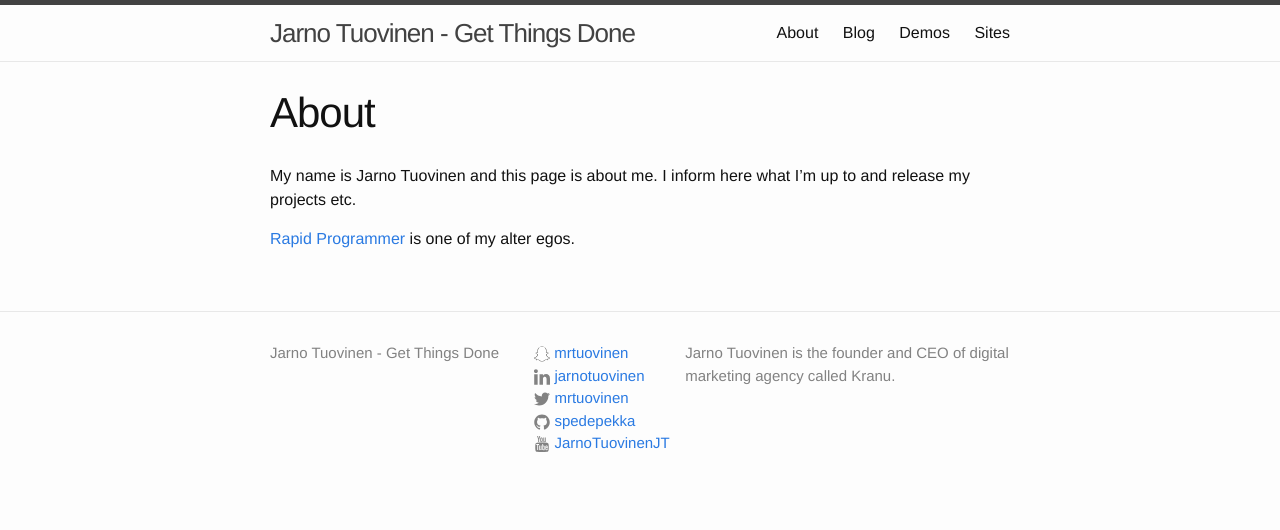
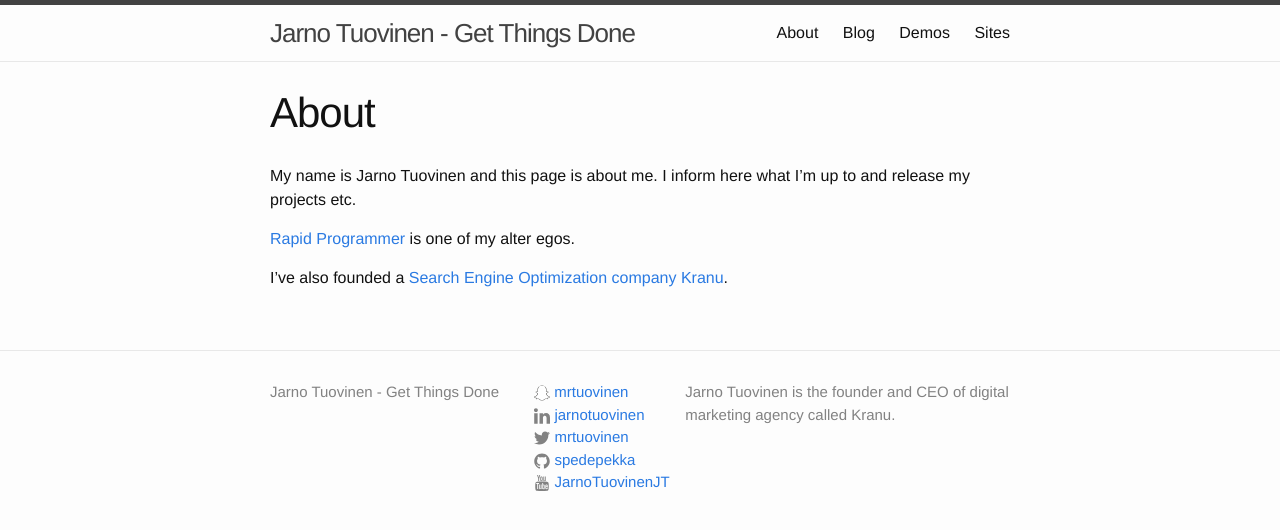
Before and after one commit to spedepekka/spedepekka.github.io, a Jekyll site: the page built from about.md, in a window 1280 px wide. Shown: the top 530 px of the page. Built offline with Jekyll 4.4.1, drawn with Linux system fonts in a browser that asks for light colours.

Commit message:
Add note about http://www.kranu.fi

```diff
--- a/about.md
+++ b/about.md
@@ -7,4 +7,9 @@ in_headers: true
 
 My name is Jarno Tuovinen and this page is about me. I inform here what I'm up to and release my projects etc.
 
-[Rapid Programmer](http://rapidprogrammer.com) is one of my alter egos.
+[Rapid Programmer][rapidprogrammer] is one of my alter egos.
+
+I've also founded a [Search Engine Optimization company Kranu][kranu].
+
+[rapidprogrammer]: http://rapidprogrammer.com
+[kranu]: http://www.kranu.fi
```
